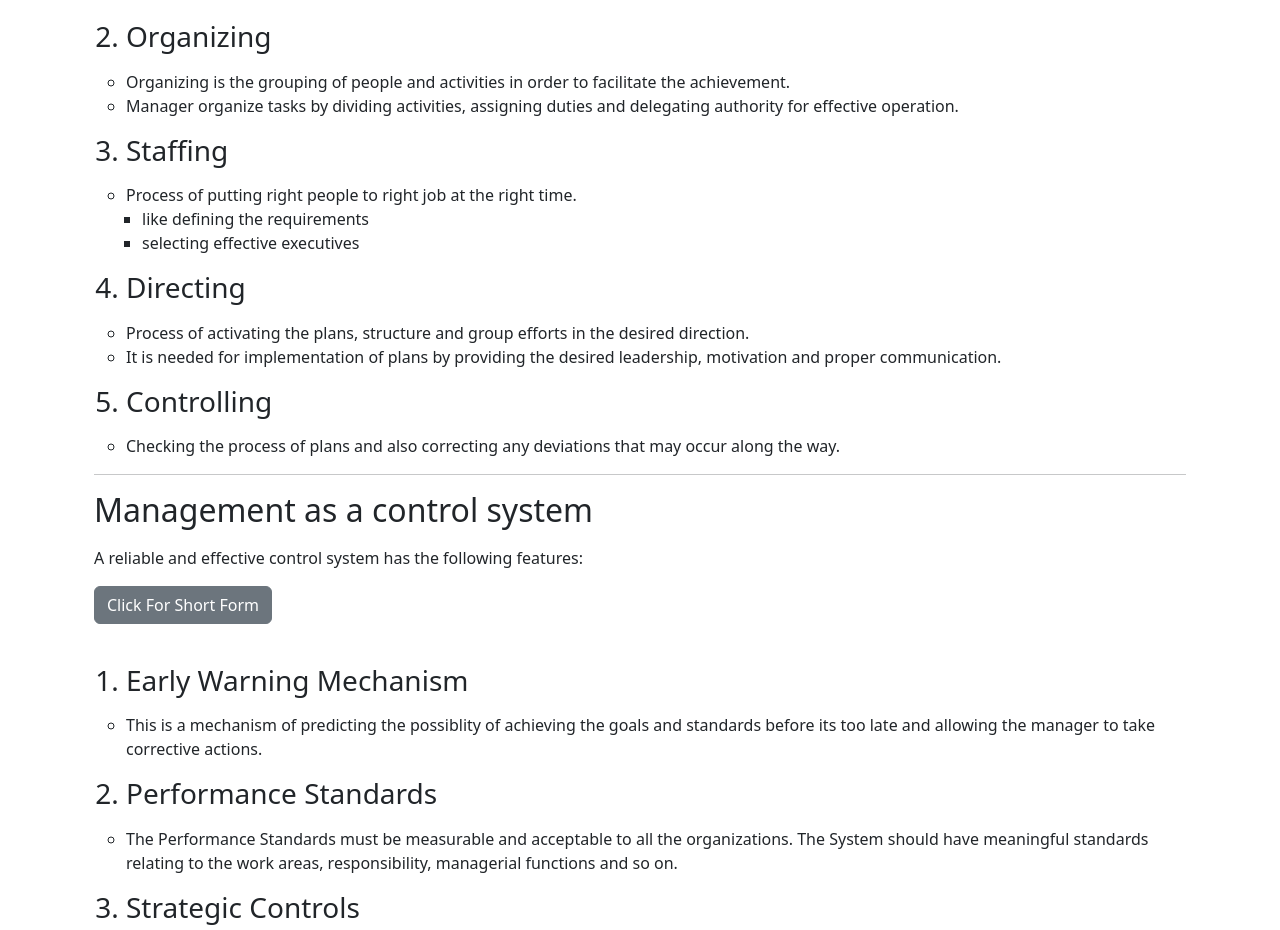
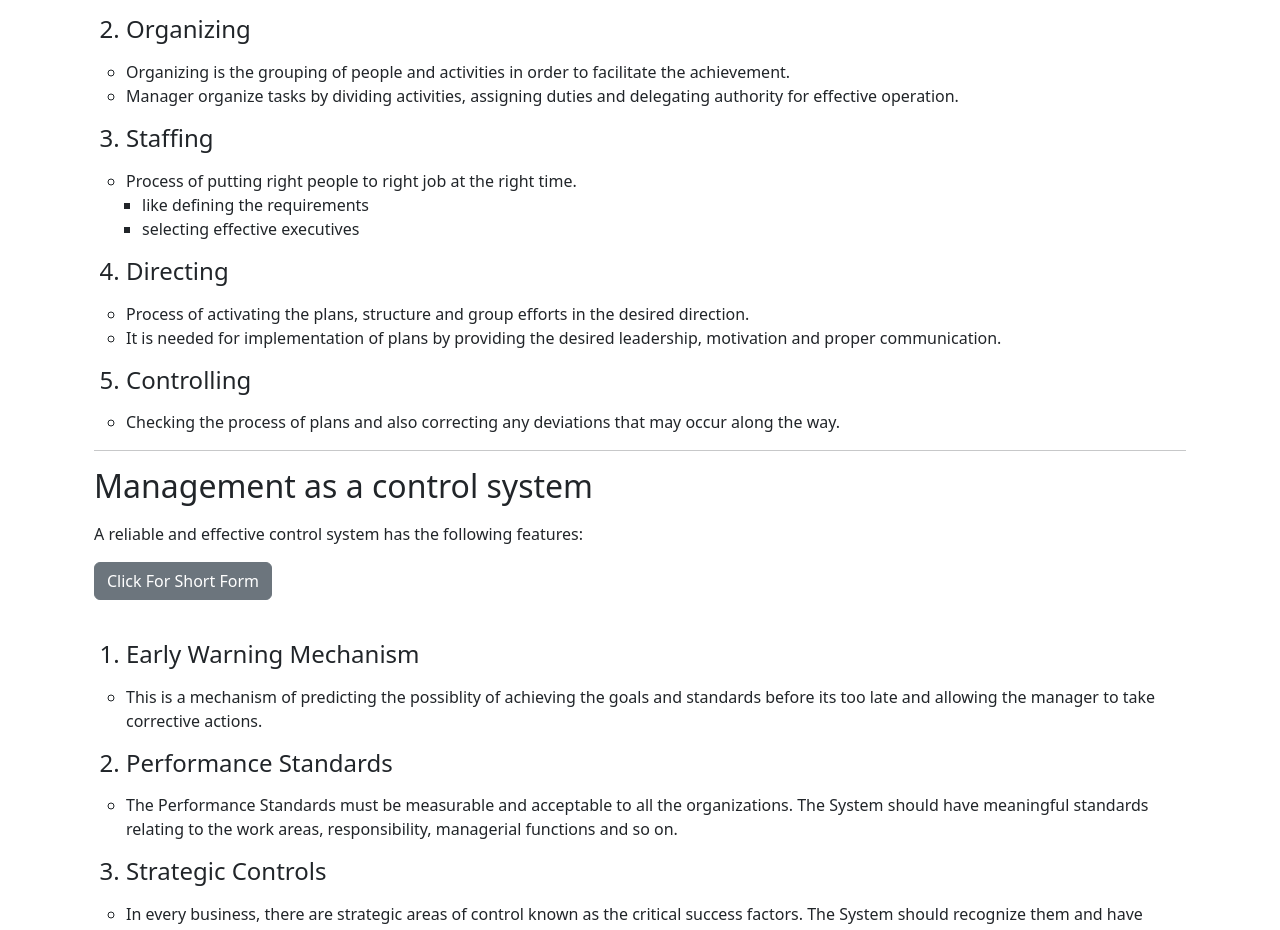
Before and after one commit to Mithil2603/misblog, a React (Create React App) app: page / in a window 1280 px wide. Shown: the part 389-1319 px from the top of the page. Built offline with nearby package versions, Linux system fonts and the light colour scheme.

Commit message:
h4 added

```diff
--- a/src/components/BasicFunctionsManagement.js
+++ b/src/components/BasicFunctionsManagement.js
@@ -21,7 +21,7 @@ export default function Basic_Functions_Management() {
         </div>
         <p className="description">
           <ol>
-            <h3><li>Planning</li></h3>
+            <h4><li>Planning</li></h4>
             <p className='text'>
               <ul>
                 <li>Planning is the process of deciding in advance, course of action to be followed, when and how to undertake those actions.</li>
@@ -33,14 +33,14 @@ export default function Basic_Functions_Management() {
                 </li>
               </ul>
             </p>
-            <h3><li>Organizing</li></h3>
+            <h4><li>Organizing</li></h4>
             <p className='text'>
               <ul>
                 <li>Organizing is the grouping of people and activities in order to facilitate the achievement.</li>
                 <li>Manager organize tasks by dividing activities, assigning duties and delegating authority for effective operation.</li>
               </ul>
             </p>
-            <h3><li>Staffing</li></h3>
+            <h4><li>Staffing</li></h4>
             <p className='text'>
               <ul>
                 <li>Process of putting right people to right job at the right time.
@@ -51,14 +51,14 @@ export default function Basic_Functions_Management() {
                 </li>
               </ul>
             </p>
-            <h3><li>Directing</li></h3>
+            <h4><li>Directing</li></h4>
             <p className='text'>
               <ul>
                 <li>Process of activating the plans, structure and group efforts in the desired direction.</li>
                 <li>It is needed for implementation of plans by providing the desired leadership, motivation and proper communication.</li>
               </ul>
             </p>
-            <h3><li>Controlling</li></h3>
+            <h4><li>Controlling</li></h4>
             <p className='text'>
               <ul>
                 <li>Checking the process of plans and also correcting any deviations that may occur along the way.</li>
@@ -74,19 +74,19 @@ export default function Basic_Functions_Management() {
         <Collapse></Collapse>
         <div className="description">
           <ol>
-            <h3><li>Early Warning Mechanism</li></h3>
+            <h4><li>Early Warning Mechanism</li></h4>
             <p className='text'>
               <ul>
                 <li>This is a mechanism of predicting the possiblity of achieving the goals and standards before its too late and allowing the manager to take corrective actions.</li>
               </ul>
             </p>
-            <h3><li>Performance Standards</li></h3>
+            <h4><li>Performance Standards</li></h4>
             <p className='text'>
               <ul>
                 <li>The Performance Standards must be measurable and acceptable to all the organizations. The System should have meaningful standards relating to the work areas, responsibility, managerial functions and so on.</li>
               </ul>
             </p>
-            <h3><li>Strategic Controls</li></h3>
+            <h4><li>Strategic Controls</li></h4>
             <p className='text'>
               <ul>
                 <li>In every business, there are strategic areas of control known as the critical success factors. The System should recognize them and have controls instituted on them.</li>
```
